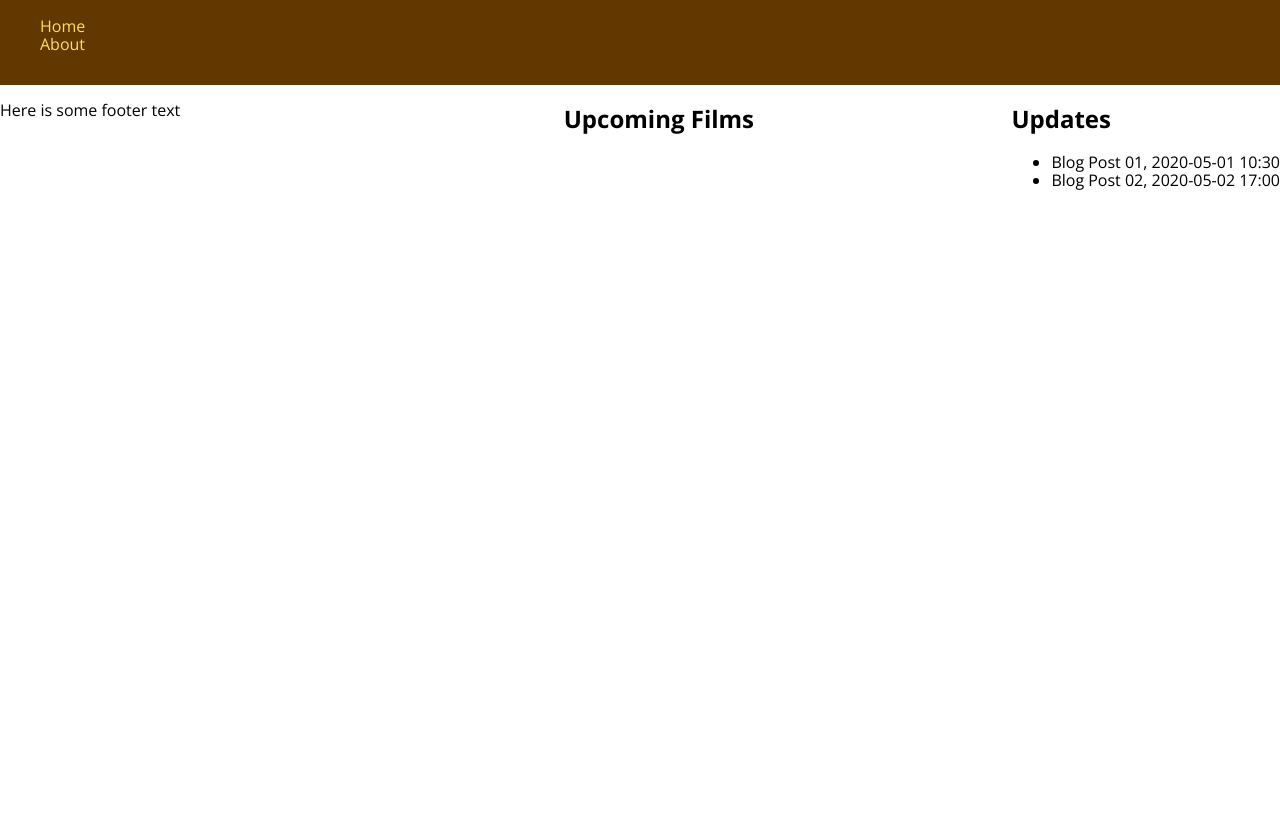
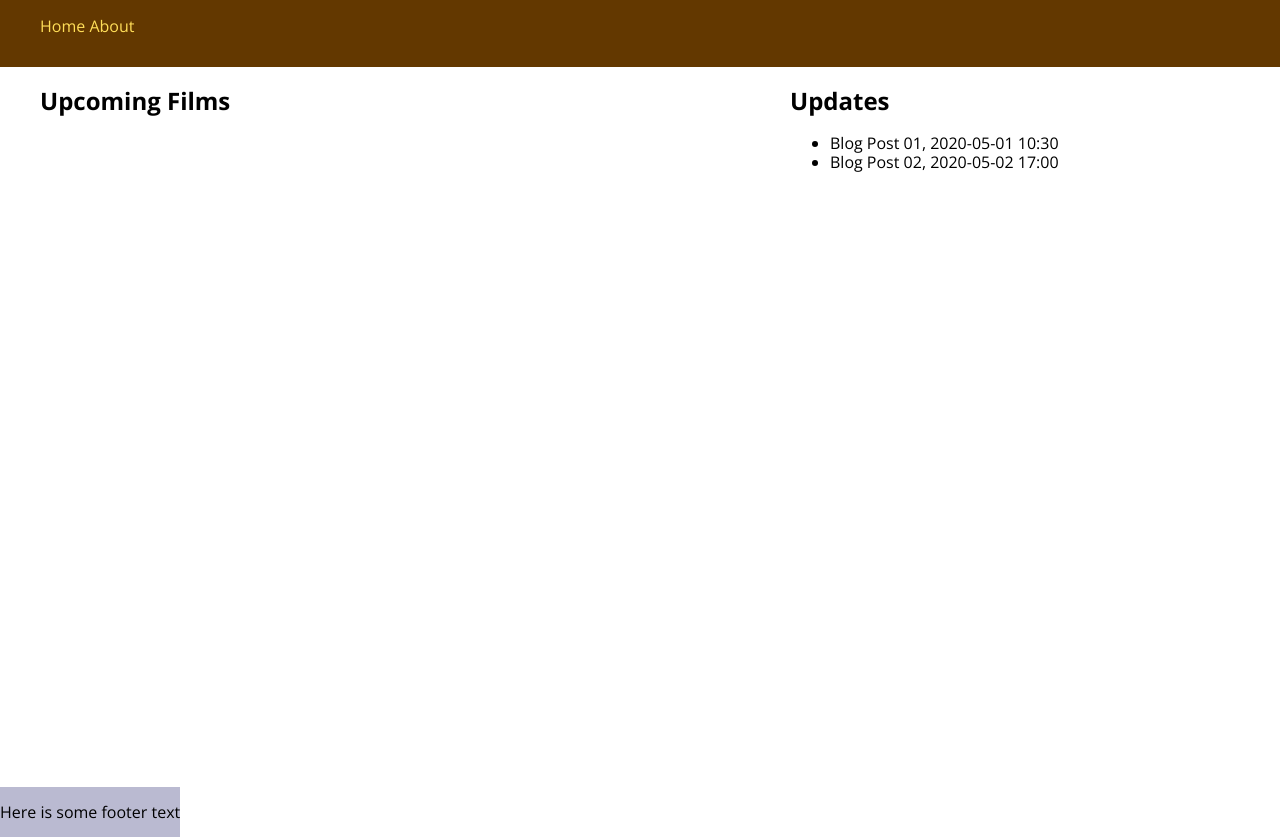
Before and after one commit to FinallyCanuck/geekmoviebears, an Eleventy site: page src/index.njk in a window 1280 px wide. Shown: the part 63-900 px from the top of the page. Before the commit the page ends 868 px from the top, so only its background shows below. Built offline with nearby package versions, Linux system fonts and the light colour scheme; Eleventy itself is replaced by a stand-in of ours; files that its build step writes are made by us from their sources; what node-fetch would draw is missing.

Commit message:
Working to position footer

```diff
--- a/src/css/style.css
+++ b/src/css/style.css
@@ -16,7 +16,6 @@ img {
   grid-template-rows: 10em 50vh auto 10em;
   grid-template-columns: 5fr 3fr;
   grid-template-areas: 'main aside';
-  float: inline-end;
 }
 
 .grid-container main {
@@ -35,6 +34,7 @@ nav {
 
 nav li {
   list-style: none;
+  display: inline;
 }
 
 a {
@@ -45,12 +45,18 @@ a {
 .nav-site-title {
   color: #ffe7b5;
   padding-top: 0.75em;
-}
-
-nav h1 {
   margin-left: 1em;
 }
 
 .base-container {
   margin-top: -1.5em;
 }
+
+footer {
+  background-color: #babad1;
+  position: absolute;
+}
+
+.film-poster {
+  display: inline-flex;
+}
```
